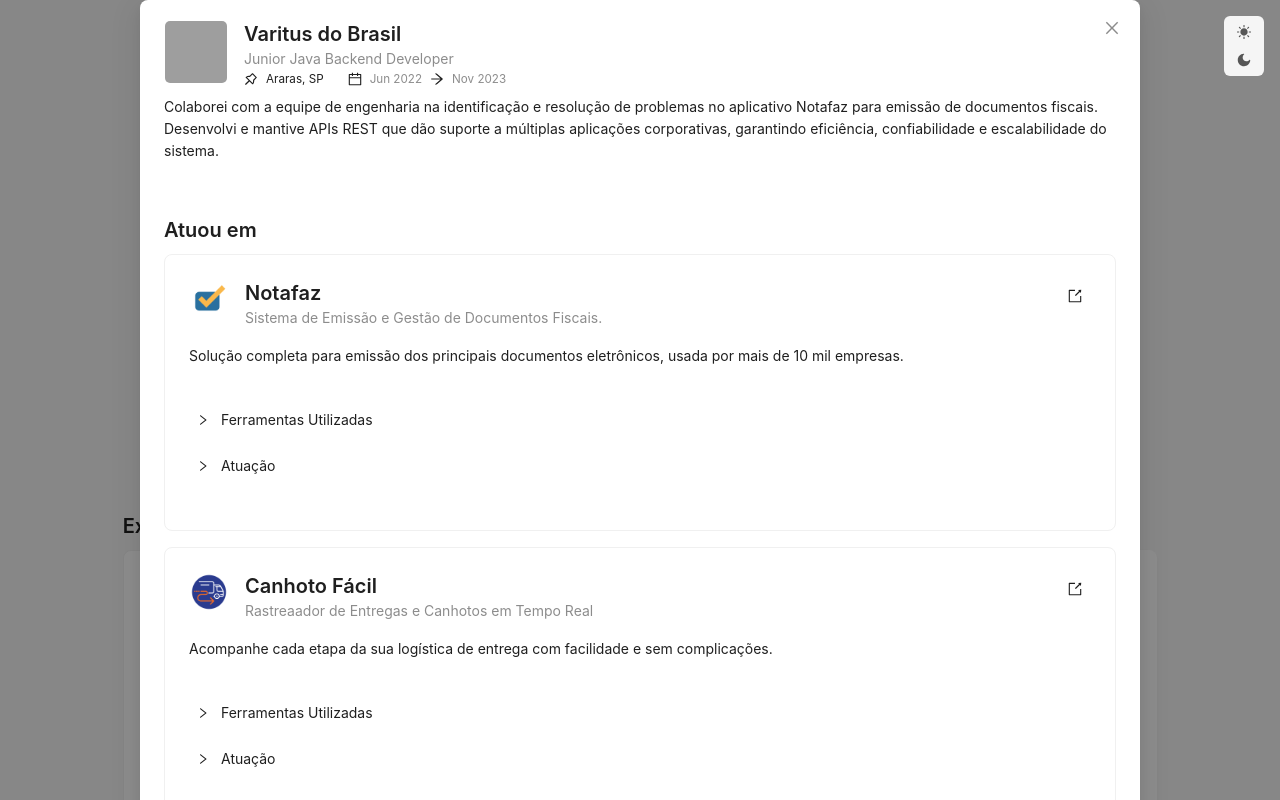
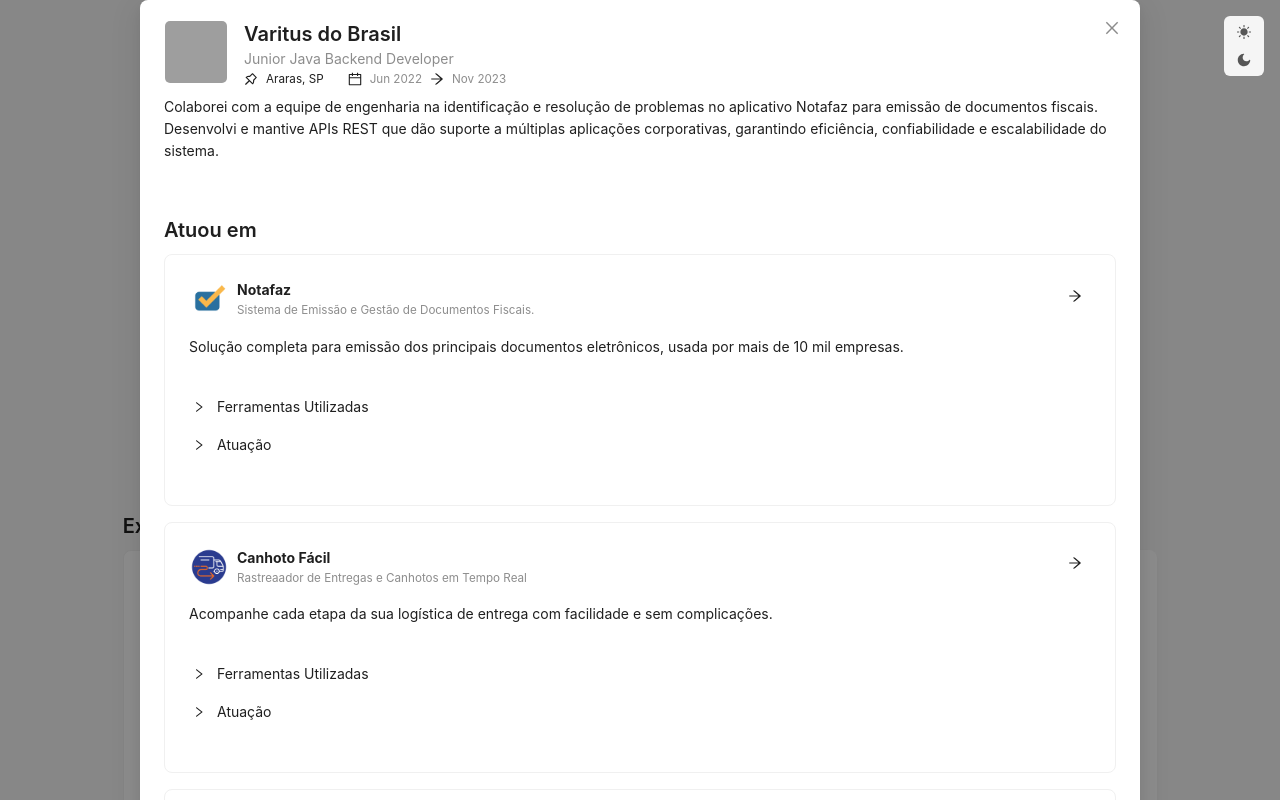
Before and after one commit to eduardowgmendes/personal-resume, a React (Vite) app: page / in a window 1280 px wide. Both pictures are taken after a click on the element 466 px from the left and 707 px from the top of the page. Shown: the top 800 px of the page. Built offline with nearby package versions, Linux system fonts and the light colour scheme; grey boxes are pictures that could not be loaded.

Commit message:
resolved header of project fontsize for location, start and end date

```diff
--- a/src/components/WorkExperienceOverview.jsx
+++ b/src/components/WorkExperienceOverview.jsx
@@ -72,21 +72,23 @@
                     {workExperience.projects ?
                         <List grid={{ gutter: 16, xs: 1, sm: 1, md: 1, lg: 1, xl: 1, xxl: 1 }} dataSource={workExperience.projects} renderItem={(project) => (
                             <List.Item>
-                                <Card bordered>
+                                <Card>
 
                                     <Row gutter={[16, 16]}>
 
                                         <Col span={24}>
-                                            <Flex align="start" justify="stretch" gap={'middle'}>
+                                            <Flex align="start" justify="stretch" gap={'small'}>
                                                 {project.media.projectLogo.length > 0 ?
                                                     <Avatar shape="square" size={'large'} src={project.media.projectLogo} /> : <Avatar shape="square" size={'large'} icon={<IdcardOutlined />} />
                                                 }
                                                 <Flex vertical flex={1} justify="center">
-                                                    <Title style={{ margin: 0 }} level={4}>{project.name}</Title>
-                                                    <Paragraph type="secondary" style={{ margin: 0 }}>{project.category}</Paragraph>
+                                                    <Paragraph style={{ margin: 0, fontWeight: "bold" }}>{project.name}</Paragraph>
+                                                    <Paragraph type="secondary" className="small" style={{ margin: 0 }}>{project.category}</Paragraph>
                                                 </Flex>
                                                 <Tooltip title={'Visitar'}>
-                                                    <Button type="icon" icon={<ExportOutlined />} src={project.website} target="_blank" rel="noopener noreferrer" />
+                                                    <a src={project.website} target="_blank" rel="noopener noreferrer">
+                                                        <Button type="icon" icon={<ArrowRightOutlined />} />
+                                                    </a>
                                                 </Tooltip>
                                             </Flex>
                                         </Col>
@@ -104,6 +106,7 @@
                                                 <Collapse
                                                     collapsible="header"
                                                     ghost
+                                                    size="small"
                                                     key={project.id}
                                                     defaultActiveKey={activeKeys}
                                                     items={[{
```
